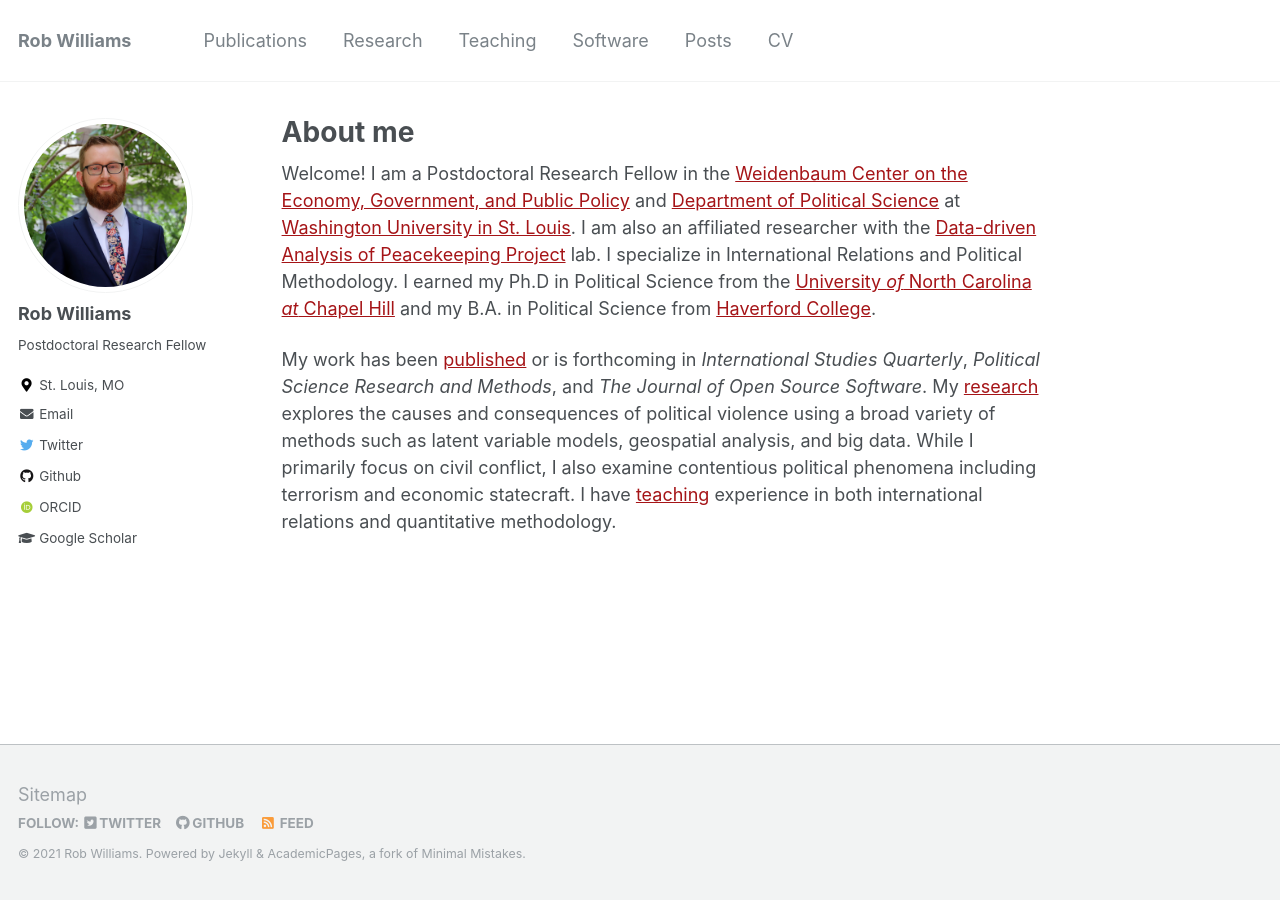
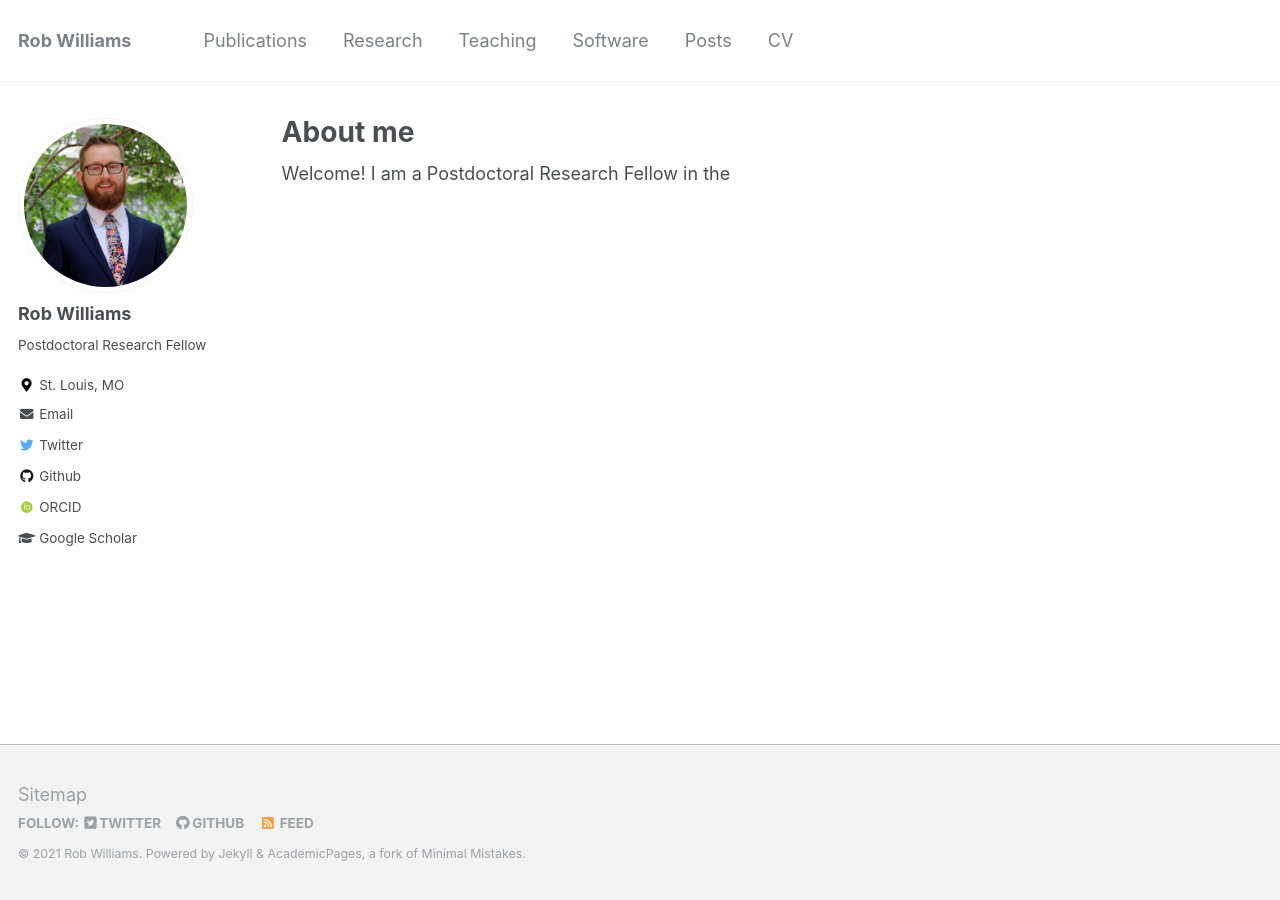
Before and after one commit to Hithaishi-H/Hithaishi, a Jekyll site: the page built from _pages/about.md, in a window 1280 px wide. Built offline with Jekyll 4.4.1, drawn with Linux system fonts in a browser that asks for light colours; some web fonts are replaced.

Commit message:
Update about.md

```diff
--- a/_pages/about.md
+++ b/_pages/about.md
@@ -9,21 +9,3 @@ redirect_from:
 ---
 
 Welcome! I am a Postdoctoral Research Fellow in the
-[Weidenbaum Center on the Economy, Government, and Public Policy](https://wc.wustl.edu/)
-and [Department of Political Science](https://polisci.wustl.edu/) at
-[Washington University in St. Louis](https://wustl.edu/). I am also an
-affiliated researcher with the [Data-driven Analysis of Peacekeeping Project](https://dapp-lab.org)
-lab. I specialize in International Relations and Political Methodology. I earned
-my Ph.D in Political Science from the
-[University *of* North Carolina *at* Chapel Hill](https://www.unc.edu/) and my
-B.A. in Political Science from [Haverford College](https://www.haverford.edu/).
-
-My work has been [published](publications) or is forthcoming in
-*International Studies Quarterly*, *Political Science Research and Methods*,
-and *The Journal of Open Source Software*. My [research](research) explores the
-causes and consequences of political violence using a broad variety of methods
-such as latent variable models, geospatial analysis, and big data. While I
-primarily focus on civil conflict, I also examine contentious political
-phenomena including terrorism and economic statecraft. I have
-[teaching](teaching) experience in both international relations and quantitative
-methodology.
```
